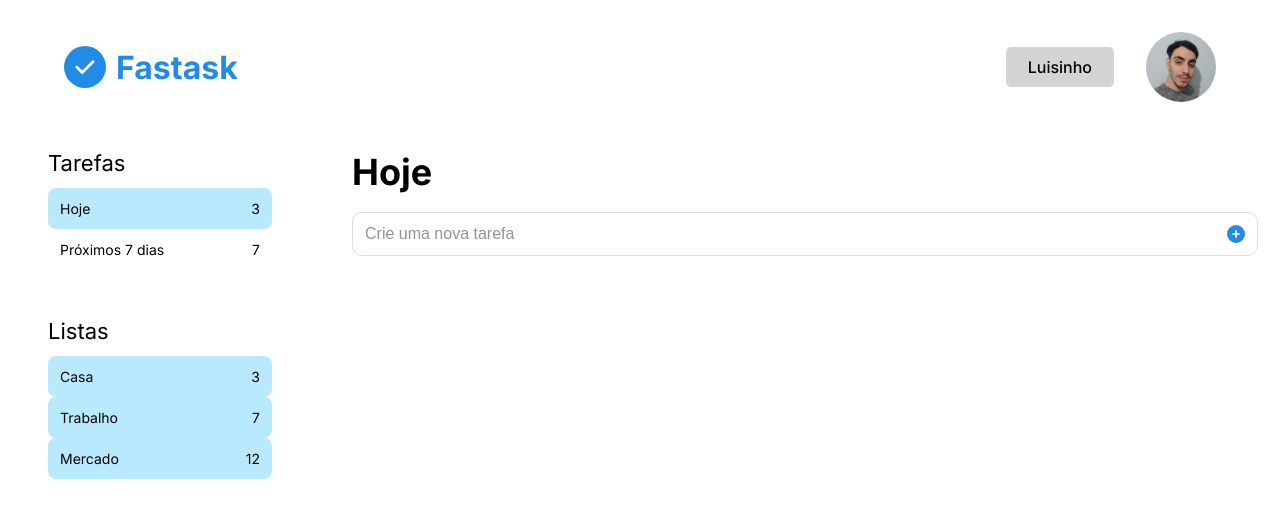
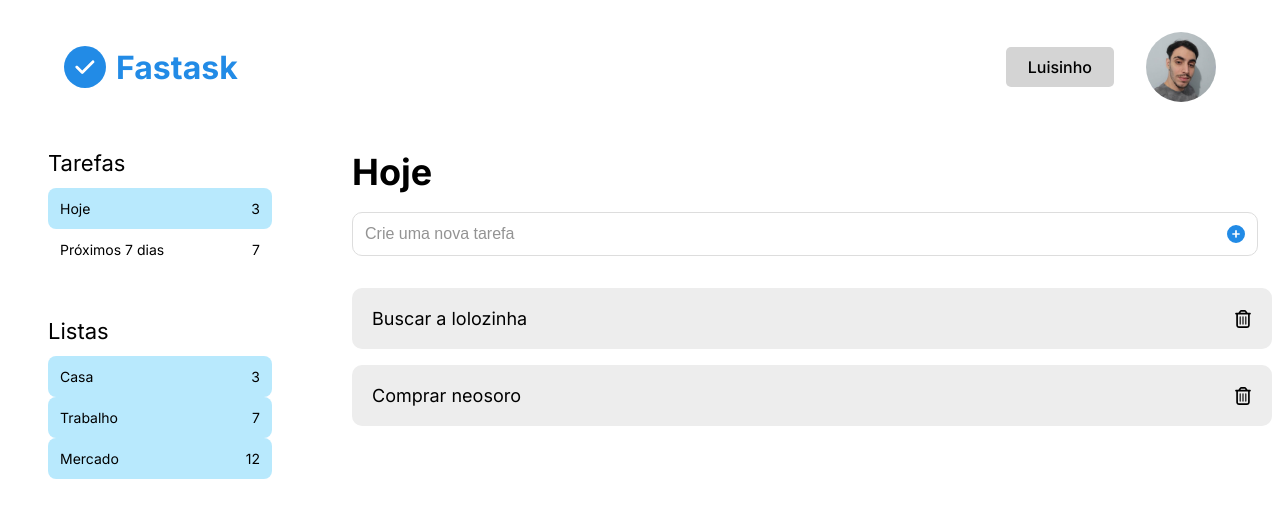
Before and after one commit to LuVidotti/fastask, a React (Vite) app in the folder fastask/: page / in a window 1280 px wide. Shown: the top 518 px of the page. Built offline with nearby package versions, Linux system fonts and the light colour scheme.

Commit message:
criando componente item de tarefas

```diff
--- /dev/null
+++ b/fastask/src/components/CategoriaItem/CategoriaItem.css
@@ -0,0 +1,30 @@
+.categoria-item {
+    display: flex;
+    justify-content: space-between;
+    align-items: center;
+    padding: 20px;
+    width: 100%;
+    background-color: #EDEDED;
+    border-radius: 10px;
+}
+
+.categoria-item p {
+    font-size: 18px;
+    font-weight: 400;
+}
+
+.categoria-item button {
+    display: flex;
+    align-items: center;
+    border: none;
+    background-color: transparent;
+}
+
+.lixeira {
+    font-size: 18px;
+}
+
+.lixeira:hover {
+    color: rgb(255, 66, 66);
+    cursor: pointer;
+}
--- /dev/null
+++ b/fastask/src/components/CategoriaItem/index.jsx
@@ -0,0 +1,15 @@
+import "./CategoriaItem.css";
+import { FaRegTrashCan } from "react-icons/fa6";
+
+function CategoriaItem({ titulo }) {
+    return (
+        <div className="categoria-item">
+            <p>{titulo}</p>
+            <button>
+                <FaRegTrashCan  className="lixeira"/>
+            </button>
+        </div>
+    )
+}
+
+export default CategoriaItem;
--- a/fastask/src/pages/Principal/Principal.css
+++ b/fastask/src/pages/Principal/Principal.css
@@ -13,3 +13,10 @@
     font-size: 36px;
     margin-bottom: 0.5em;
 }
+
+.tarefas {
+    display: flex;
+    flex-direction: column;
+    margin-top: 2em;
+    gap: 1em;
+}
--- a/fastask/src/pages/Principal/index.jsx
+++ b/fastask/src/pages/Principal/index.jsx
@@ -1,3 +1,4 @@
+import CategoriaItem from "../../components/CategoriaItem";
 import Form from "../../components/Form";
 import Header from "../../components/Header";
 import Nav from "../../components/Nav";
@@ -12,6 +13,10 @@ function Principal() {
                 <div className="principal">
                     <h1>Hoje</h1>
                     <Form />
+                    <div className="tarefas">
+                        <CategoriaItem titulo="Buscar a lolozinha"/>
+                        <CategoriaItem titulo="Comprar neosoro"/>
+                    </div>
                 </div>
             </div>
         </div>
```
